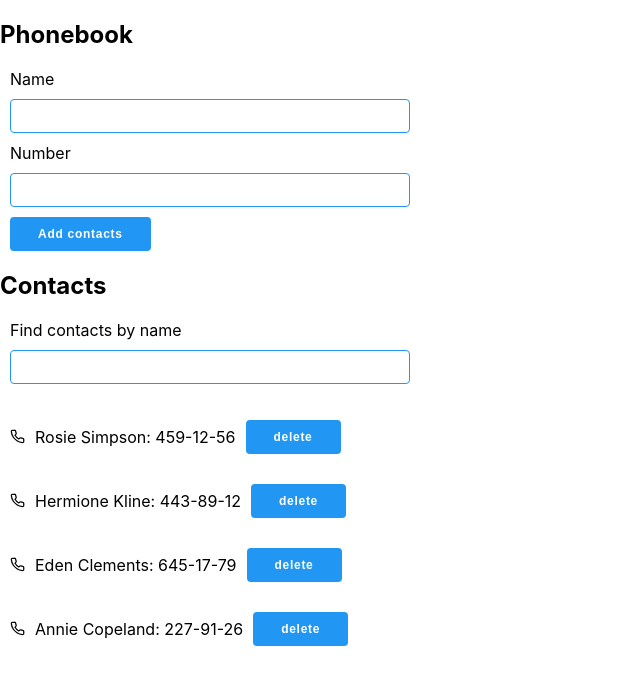
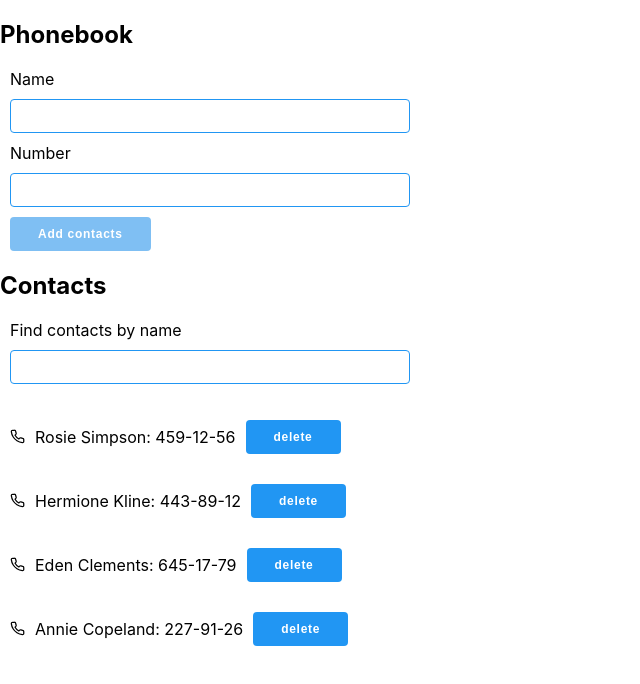
Before and after one commit to katymykhailova/goit-react-hw-03-phonebook, a React (Create React App) app: page / in a window 1280 px wide. Shown: the top 684 px of the page, without its empty margins (0-640 px from the left). Built offline with nearby package versions, Linux system fonts and the light colour scheme.

Commit message:
Добавляет запрет добавления контакта, если такое имя уже есть

```diff
--- a/src/App.jsx
+++ b/src/App.jsx
@@ -36,6 +36,10 @@ class App extends Component {
   };
 
   addContact = ({ name, number }) => {
+    if (this.state.contacts.find(contact => contact.name === name)) {
+      alert(`${name} is already in contacts.`);
+      return;
+    }
     const contact = {
       id: uuid(),
       name,
--- a/src/ContactForm/ContactForm.jsx
+++ b/src/ContactForm/ContactForm.jsx
@@ -72,7 +72,12 @@ export default function ContactForm({ onSubmit }) {
               </Error>
             )}
           </Label>
-          <Button type="submit" disabled={isSubmitting}>
+          <Button
+            type="submit"
+            disabled={
+              isSubmitting || values.name === '' || values.number === ''
+            }
+          >
             Add contacts
           </Button>
         </Form>
--- a/src/Filter/Filter.jsx
+++ b/src/Filter/Filter.jsx
@@ -1,3 +1,4 @@
+import PropTypes from 'prop-types';
 import { Input, Label } from './Filter.styles';
 
 function Filter({ value, onChange }) {
@@ -9,4 +10,9 @@ function Filter({ value, onChange }) {
   );
 }
 
+Filter.propTypes = {
+  value: PropTypes.string,
+  onChange: PropTypes.func.isRequired,
+};
+
 export default Filter;
```
Also changed, not shown: 1 other file (tests, documents, lock files or other folders).
